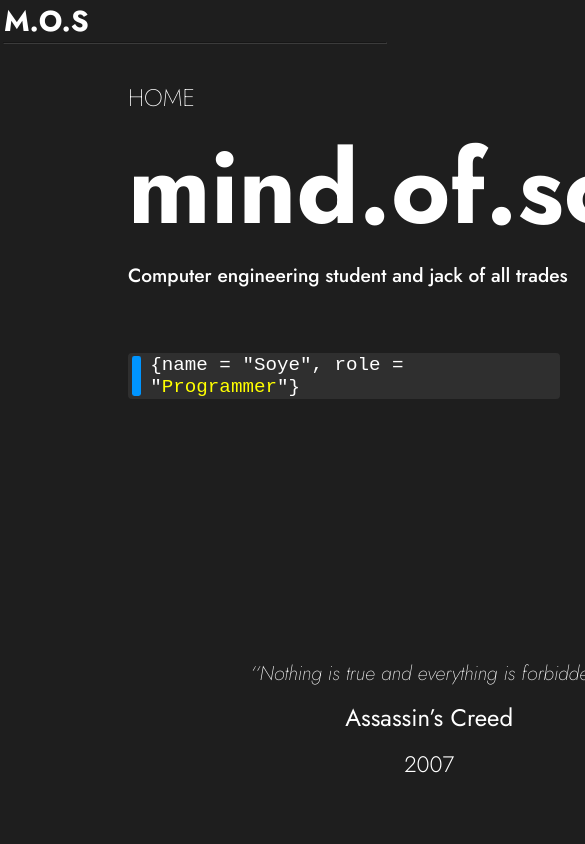
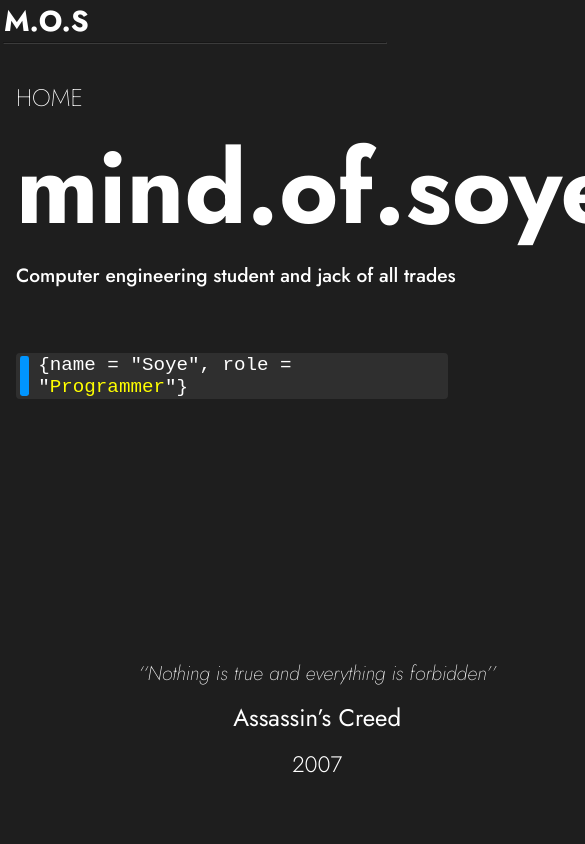
Before and after one commit to soyedotcom/soye.com, a React (Vite) app: page / in a window 390 px wide. Shown: the top 844 px of the page, 585 px wide, since content can reach past the window. Built offline with nearby package versions, Linux system fonts and the light colour scheme.

Commit message:
Adjust Main.jsx margin on smaller screens

```diff
--- a/src/components/styles/Main.css
+++ b/src/components/styles/Main.css
@@ -1,3 +1,9 @@
 main {
   margin: 5rem 8rem;
 }
+
+@media (max-width: 1100px) {
+  main {
+    margin: 5rem 1rem;
+  }
+}
```
